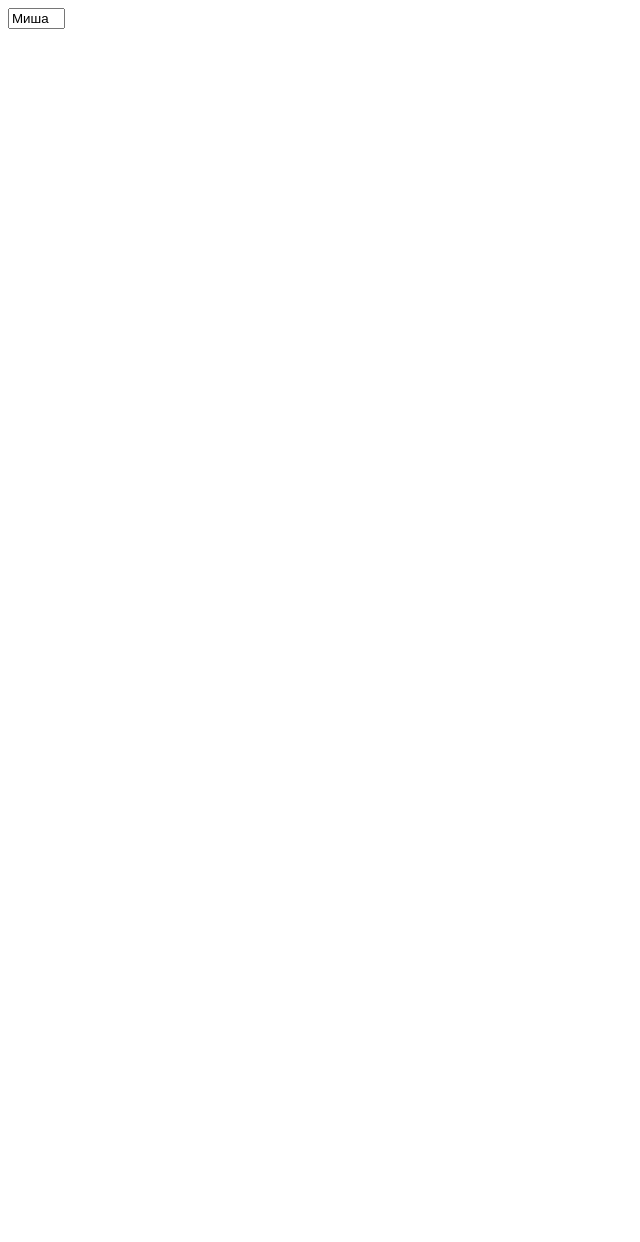
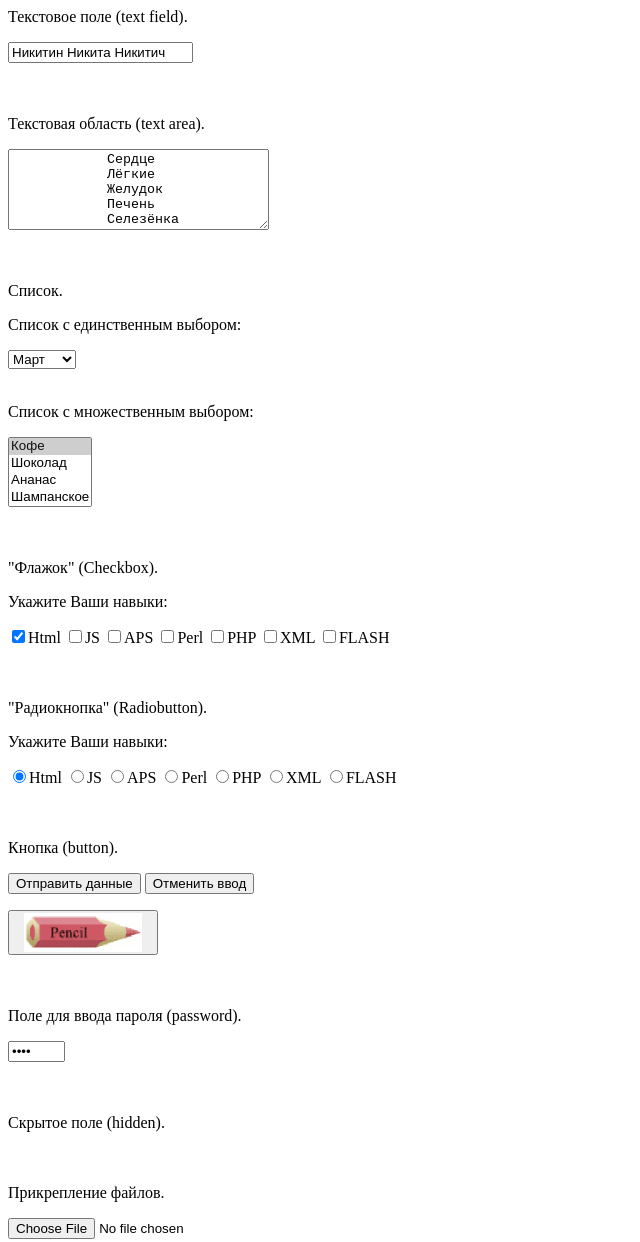
Before and after one commit to dont-way-56789111337/my_test_website, a plain HTML site: page Основы HTML/forms (p 9-15)/form.html in a window 1280 px wide. Shown: the whole page, without its empty margins (0-640 px from the left). Before the commit the page ends 800 px from the top, so only its background shows below. Drawn offline with Linux system fonts and the light colour scheme.

Commit message:
feat: add forms & frames

```diff
--- a/Основы HTML/forms (p 9-15)/form.html
+++ b/Основы HTML/forms (p 9-15)/form.html
@@ -1,10 +1,68 @@
 <html>
     <head>
-        <title>Form</title>
+        <title>Forms</title>
     </head>
     <body>
+	<p>Текстовое поле (text field).</p>
         <form>
-            <input name="fio" value="Миша" align="left" size="4" maxlength="45">
+            <input name="fio" value="Никитин Никита Никитич" align="left" size="20" maxlength="35">
         </form>
+	<p><br><br>Текстовая область (text area).</p>
+	<textarea name="внутренние органы" cols="30" rows="5" wrap>
+	    Сердце
+	    Лёгкие
+	    Желудок
+	    Печень
+	    Селезёнка
+	</textarea>
+	<p><br><br>Список.</p>
+	<p>Список с единственным выбором:</p>
+	<select name="months_of_spring" size="/">
+	    <option value="1">Март</option>
+	    <option value="2">Апрель</option>
+	    <option value="3">Май</option>
+	</select>
+	<p><br>Список с множественным выбором:</p>
+	<select name="food" size="4" multiple>
+	    <option value="1" selected>Кофе</option>
+	    <option value="2">Шоколад</option>
+	    <option value="3">Ананас</option>
+	    <option value="4">Шампанское</option>
+	    <option value="5">Мороженое</option>
+	    <option value="6">Шашлык</option>
+	    <option value="7">Хот-дог</option>
+	    <option value="8">Пицца</option>
+	</select>
+	<p><br><br>"Флажок" (Checkbox).</p>
+	<p>Укажите Ваши навыки:</p>
+	<input type="checkbox" name="skill" value="1" checked>Html
+	<input type="checkbox" name="skill" value="2">JS
+	<input type="checkbox" name="skill" value="3">APS
+	<input type="checkbox" name="skill" value="4">Perl
+	<input type="checkbox" name="skill" value="5">PHP
+	<input type="checkbox" name="skill" value="6">XML
+	<input type="checkbox" name="skill" value="7">FLASH
+	<p><br><br>"Радиокнопка" (Radiobutton).</p>
+	<p>Укажите Ваши навыки:</p>
+	<input type="radio" name="skill" value="1" checked>Html
+	<input type="radio" name="skill" value="2">JS
+	<input type="radio" name="skill" value="3">APS
+	<input type="radio" name="skill" value="4">Perl
+	<input type="radio" name="skill" value="5">PHP
+	<input type="radio" name="skill" value="6">XML
+	<input type="radio" name="skill" value="7">FLASH
+	<p><br><br>Кнопка (button).</p>
+	<input type="submit" name="subm" value="Отправить данные">
+	<input type="reset" name="res" value="Отменить ввод">
+	<p></p>
+	<button style="width:150">
+	    <img src="1.png" width=118>
+	</button>
+	<p><br><br>Поле для ввода пароля (password).</p>
+	<input type="password" value="1234" size="4" maxlength="8">
+	<p><br><br>Скрытое поле (hidden).</p>
+	<input type="hidden" value="123">
+	<p><br><br>Прикрепление файлов.</p>
+	<input type="file" size="50" accept="text/plain, text/html, video/x-msvideo, image/x-portablebitmap">
     </body>
 </html>
```
Also changed, not shown: Основы HTML/frames (p 15-17)/frames.html (added, +9 -0 lines), Основы HTML/frames (p 15-17)/index.html (added, +28 -0 lines), Основы HTML/frames (p 15-17)/index_bg_photo.html (added, +28 -0 lines), Основы HTML/frames (p 15-17)/index_green.html (added, +28 -0 lines), Основы HTML/frames (p 15-17)/links.html (added, +10 -0 lines), Основы HTML/forms (p 9-15)/1.png (added), 1 other file.
